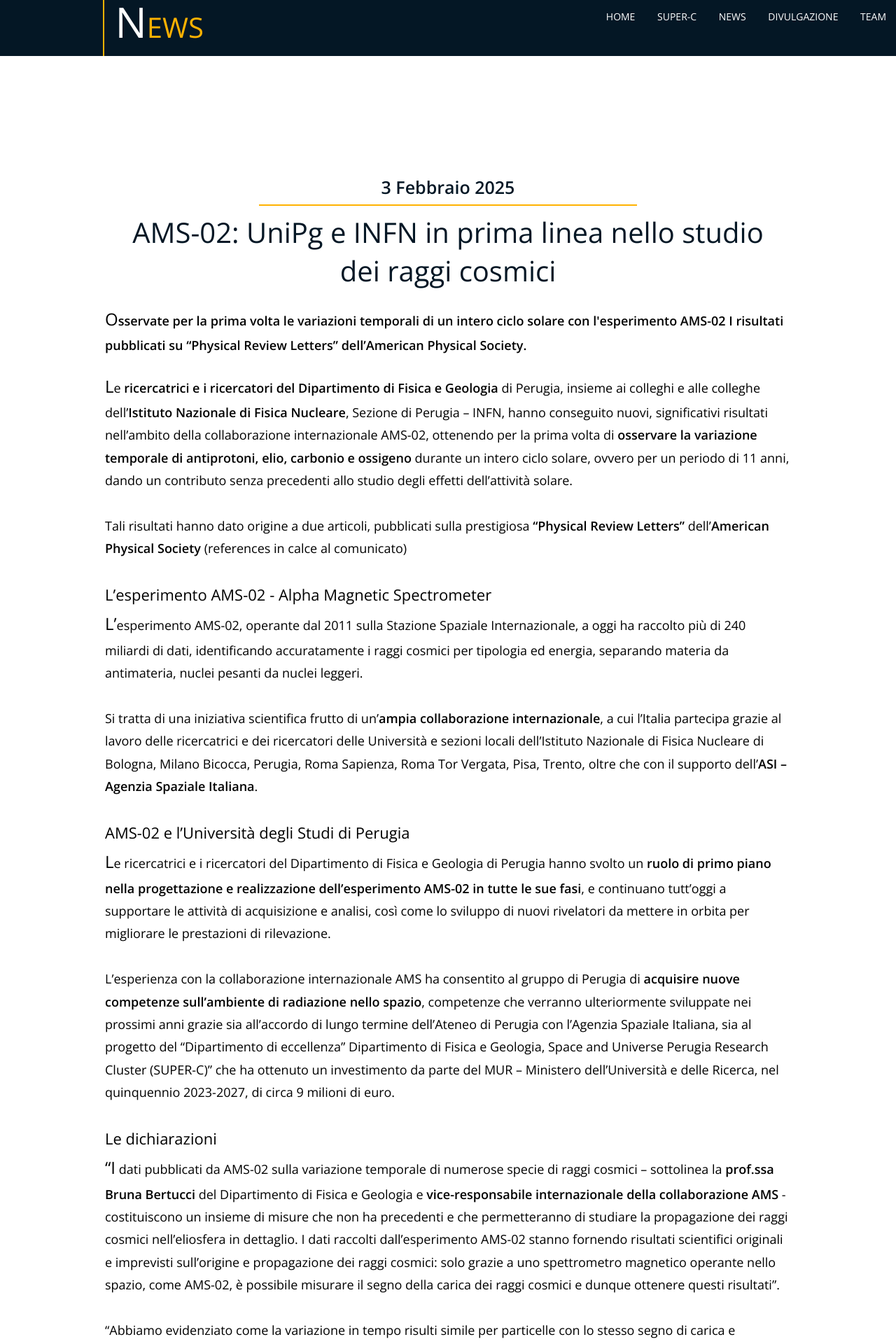
After one commit to FisGeoUnipg/superc, a PHP site: page /news_ams3feb2025.html in a window 1280 px wide. The commit adds this page. Shown: the top 1920 px of the page at 70% size. Run offline with PHP 8.4, Linux system fonts and the light colour scheme; some libraries are stand-ins or nearby versions.

Commit message:
updates news page

```diff
--- a/static-html-directory/Slider.html
+++ b/static-html-directory/Slider.html
@@ -34,7 +34,7 @@
 
 
     <div class="slides" style="left: 100%; transform: translateX(-100%);">
-    	<img src="img/slideshow/ams_paper_2025.png">
+    <a href="./news_ams3feb2025.html" target="_blank">	<img src="img/slideshow/ams_paper_2025.png"></a>
                 <div class="text" style="color:#FFE4C4">
                   AMS-02: UniPg e INFN in prima linea nello studio dei raggi cosmici</div>
                 <div class="date">
--- /dev/null
+++ b/static-html-directory/news_ams3feb2025.html
@@ -0,0 +1,168 @@
+<!doctype html>
+<html lang="en">
+  <head>
+    <meta charset="UTF-8">
+    <title>News_ET</title>
+    <link rel="icon" type="image/x-icon" href="img/favicon.png">
+    <link rel="apple-touch-icon" type="image/png" sizes="180x180" href="img/favicon.png">
+    <link href="https://fonts.googleapis.com/css?family=Open+Sans:400,600,300" rel="stylesheet" type="text/css">
+    <link rel="stylesheet" href="style_eventi.css"/>
+    <meta name="viewport" content="width=device-width, initial-scale=1" />
+<meta property="og:url"           content="https://superc.fisgeo.unipg.it/news_et.html" />
+<meta property="og:type"          content="website" />
+<meta property="og:title"         content="Einstein Telescope, presentato dal Governo il progetto dell’infrastruttura di ricerca internazionale" />
+<meta property="og:description"   content="(...)Il progetto è stato presentato oggi a Roma dalla Presidente del Consiglio Dei Ministri, On. Giorgia Meloni, e dai ministri Anna Maria Bernini (Università e Ricerca), Marina Elvira Calderone (Lavoro e delle politiche sociali), Antonio Tajani (Esteri) e dal sottosegretario alla presidenza del Consiglio Alfredo Mantovano.
+(...)" />
+<meta property="og:image"         content="img/news/et_telescope.jpg" />
+  </head>
+
+<body>
+
+    <header style="overflow:hidden;">
+
+      <ul id="nav">
+	<li><a href="./index.html#panel_home">Home</a></li>
+	<li><a href="./index.html#panel_superc">Super-C</a></li>
+	<li><a href="./news.html">news</a></li>
+	<div class="dropdown">
+	<li><a>Divulgazione
+	  <div class="dropdown-content">
+	    <p> <a href="./eventi.html" style="color:white;">Eventi</a> </p>
+	    <p> <a href="./materiale.html" style="color:white;">Materiale</a> </p>
+	  </div>
+	  </a></li>
+	</div>
+	<li><a href="./team.html">Team</a></li>
+      </ul>
+
+        <div id="mySidebar" class="sidebar">
+        <a href="javascript:void(0)" class="closebtn" onclick="closeNav()">×</a>
+	<a href="./index.html#panel_home">Home</a>
+	<a href="./index.html#panel_superc">Super-C</a>
+	<a href="./news.html">news</a>
+	<button class="dropdown-btn"> <a>Divulgazione <span style="float:right;right: 10%;">+</span></a>
+	</button>
+	<div style="line-height:1.4;" class="dropdown-container">
+	  <a style="color:#041725;" href="./eventi.html">Eventi</a>
+	  <a style="color:#041725;" href="./materiale.html">Materiale</a>
+	</div>
+        <a href="./team.html">Team</a>
+      </div>
+      <div id="main">
+	<button class="openbtn" onclick="openNav()">☰ </button>
+      </div>
+      <div class="vl">
+	<p style="color:white; font-size: 60px;font-weight: 300; position:absolute; margin-top: -10px;"> &nbspN<span style="color:rgb(255,178,0); font-size:40px;">EWS</span></p>
+
+      </div>
+
+
+    </header>
+
+    <section id="news" style="background:white">
+      <div class="container" >
+          <div class="content">
+	    <span style="color:#041725; font-weight: 600;display:block; text-align:center;font-size:25px;text-align:center; padding:0px; padding-top:150px;">&nbsp; 3 Febbraio 2025 &nbsp;</span>
+	  <hr style= "border: 1px solid rgb(255,178,0); width:50%;">
+	    <p>AMS-02: UniPg e INFN in prima linea nello studio dei raggi cosmici</p>
+	  </div>
+	  <h3> <b>Osservate per la prima volta le variazioni temporali di un intero ciclo solare con l'esperimento AMS-02
+I risultati pubblicati su “Physical Review Letters” dell’American Physical Society.</h3>
+	  </b><br>
+  <h3>  Le <b>ricercatrici e i ricercatori del Dipartimento di Fisica e Geologia</b> di Perugia, insieme ai colleghi e alle colleghe dell’<b>Istituto Nazionale di Fisica Nucleare</b>, Sezione di Perugia – INFN, hanno conseguito nuovi, significativi risultati nell’ambito della collaborazione internazionale AMS-02, ottenendo per la prima volta di <b>osservare la variazione temporale di antiprotoni, elio, carbonio e ossigeno</b> durante un intero ciclo solare, ovvero per un periodo di 11 anni, dando un contributo senza precedenti allo studio degli effetti dell’attività solare.
+	  <br>
+    <br>
+    Tali risultati hanno dato origine a due articoli, pubblicati sulla prestigiosa <b>“Physical Review Letters”</b> dell’<b>American Physical Society</b> (references in calce al comunicato)
+	  <br>
+	  <br>
+    <h6> L’esperimento AMS-02 - Alpha Magnetic Spectrometer</h6>
+    <h3>
+    L’esperimento AMS-02, operante dal 2011 sulla Stazione Spaziale Internazionale, a oggi ha raccolto più di 240 miliardi di dati, identificando accuratamente i raggi cosmici per tipologia ed energia, separando materia da antimateria, nuclei pesanti da nuclei leggeri.
+	  <br>
+    <br>
+    Si tratta di una iniziativa scientifica frutto di un’<b>ampia collaborazione internazionale</b>, a cui l’Italia partecipa grazie al lavoro delle ricercatrici e dei ricercatori delle Università e sezioni locali dell’Istituto Nazionale di Fisica Nucleare  di Bologna, Milano Bicocca, Perugia, Roma Sapienza, Roma Tor Vergata, Pisa, Trento, oltre che con il supporto dell’<b>ASI – Agenzia Spaziale Italiana</b>.
+	  <br>
+	  <br>
+  <h6>  AMS-02 e l’Università degli Studi di Perugia</h6>
+	  <h3>
+    Le ricercatrici e i ricercatori del Dipartimento di Fisica e Geologia di Perugia hanno svolto un <b>ruolo di primo piano nella progettazione e realizzazione dell’esperimento AMS-02 in tutte le sue fasi</b>, e continuano tutt’oggi a supportare le attività di acquisizione e analisi, così come lo sviluppo di nuovi rivelatori da mettere in orbita per migliorare le prestazioni di rilevazione.
+	  <br>
+	  <br>
+    L’esperienza con la collaborazione internazionale AMS ha consentito al gruppo di Perugia di <b>acquisire nuove competenze sull’ambiente di radiazione nello spazio</b>, competenze che verranno ulteriormente sviluppate nei prossimi anni grazie sia  all’accordo di lungo termine dell’Ateneo di Perugia con l’Agenzia Spaziale Italiana, sia al progetto del “Dipartimento di eccellenza” Dipartimento di Fisica e Geologia, Space and Universe Perugia Research Cluster (SUPER-C)” che ha ottenuto un investimento da parte del MUR – Ministero dell’Università e delle Ricerca, nel quinquennio 2023-2027, di circa 9 milioni di euro.
+	  <br>
+	  <br>
+    <h6>Le dichiarazioni</h6>
+    <h3>
+    “I dati pubblicati da AMS-02 sulla variazione temporale di numerose specie di raggi cosmici – sottolinea la <b>prof.ssa Bruna Bertucci</b> del Dipartimento di Fisica e Geologia e <b>vice-responsabile internazionale della collaborazione AMS</b>  - costituiscono un insieme di misure che non ha precedenti e che permetteranno di studiare la propagazione dei raggi cosmici nell’eliosfera in dettaglio. I dati raccolti dall’esperimento AMS-02 stanno fornendo risultati scientifici originali e imprevisti sull’origine e propagazione dei raggi cosmici: solo grazie a uno spettrometro magnetico operante nello spazio, come AMS-02, è possibile misurare il segno della carica dei raggi cosmici e dunque ottenere questi risultati”.
+	  <br>
+	  <br>
+    “Abbiamo evidenziato come la variazione in tempo risulti simile per particelle con lo stesso segno di carica e marcatamente diversa per particelle con segno opposto. Inoltre, per la prima volta, abbiamo osservato che l’intensità della variazione è differente per le specie nucleari tra elio e ossigeno ed è legata alla forma spettrale del flusso delle particelle”, commenta la <b>dott.ssa Maura Graziani</b>, ricercatrice del Dipartimento di Fisica e Geologia e responsabile locale del gruppo di ricerca UniPg/INFN dell’esperimento AMS.
+	  <br>
+	  <br>
+    “La radiazione cosmica carica rappresenta uno dei principali rischi per la strumentazione e per la salute degli astronauti nello spazio", osserva il <b>prof. Nicola Tomassetti</b> del Dipartimento e responsabile del programma di “studi di radiazione” dell’accordo UniPg-ASI. “I dati raccolti dall’esperimento AMS-02 stanno fornendo risultati scientifici fondamentali per lo sviluppo di sistemi di protezione degli astronauti dall’inevitabile e continua esposizione alla radiazione cosmica nello spazio”
+    <br>
+	  <br>
+    <h6>Le pubblicazioni</h6>
+<h3>
+    Antiprotons and Elementary Particles over a Solar Cycle: Results from the Alpha Magnetic Spectrometer: <a href="https://journals.aps.org/prl/abstract/10.1103/PhysRevLett.134.051002"> <span style="color:blue">https://journals.aps.org/prl/abstract/10.1103/PhysRevLett.134.051002 </span></a>
+	  <br>
+	  <br>
+    Solar Modulation of Cosmic Nuclei over a Solar Cycle: Results from the Alpha Magnetic Spectrometer: <a href="https://journals.aps.org/prl/abstract/10.1103/PhysRevLett.134.05100"> <span style="color:blue">https://journals.aps.org/prl/abstract/10.1103/PhysRevLett.134.05100></span></a>
+</h3>
+
+<input type="text" value="https://superc.fisgeo.unipg.it/news_et.html" id="myInput" style="visibility: hidden;">
+
+<div class="tooltip">
+<button class="button_share" onclick="myFunction()" onmouseout="outFunc()">
+  <span class="tooltiptext" id="myTooltip">Copia il link di condivisione</span>
+</button>
+</div>
+<br>
+<br>
+<br>
+<h_label>Un'immagine del progetto</h_label>
+<img src="img/news/ams023feb2025.png" style="width:80%;margin-left: auto; margin-right: auto; display: block;">
+      </div>
+
+    <!-- FOOTER -->
+
+    	<hr style="  border: 10px solid #041725; width:100%; margin-bottom:-10px;">
+    	<div class="row" style="align:center;  width:100%; bakcground-color:white;">
+    	  <div class="col_footer_20">
+    	    <img src="img/logo_unipg_SC.png" alt="logo_super-c" style="height:90px;margin-top:20px;margin-left:20px; float:left;"></div>
+    	  <div class="col_footer_60">
+    	    <p style="font-size:16px; font-weight:700; color:rgb(194,34,52)color:#333;"> Dipartimento di Fisica e Geologia
+    	      <br>
+    	      <span style="font-size:13px; font-weight:400; color:#333;"> Università degli Studi di Perugia  <br>
+    		Edificio ex Dip. Fisica: via Pascoli, snc - Edif. ex Dip. Scienze della Terra: piazza Università </span>
+    	      <span style="font-size:13px; font-weight:400; color:#333;">
+    		<br> <a href="mailto:webmaster@fisica.unipg.it"> webmaster@fisica.unipg.it</a>
+    		| <a href="mailto:dipartimento.fisgeo@cert.unipg.it">dipartimento.fisgeo@cert.unipg.it</a></span>
+    	    </p>
+    	  </div>
+    	  <div class="col_footer_20">
+    	    <img src="img/logo_unipg.svg" alt="logo_super-c" style="height:90px;margin-top:20px;margin-right:20px;float:right;">
+    	  </div>
+
+    	  <div class="col_footer_50">
+    	    <img src="img/logo_unipg_SC.png" alt="logo_super-c" style="margin-left:50px;height:90px; float:left;">
+    	    <img src="img/logo_unipg.svg" alt="logo_super-c" style="height:90px;margin-right:50px;float:right;">
+    	  </div>
+    	  <div class="col_footer_100">
+    	    <p style="font-size:13px;text-align:right; color:white; padding-right:20px;"> © 2023 - Created and maintained by <a href="mailto:maura.graziani@unipg.it" style="color:rgb(255,178,0)">Maura Graziani</a></p>
+    	  </div>
+    	</div>
+    </section>
+    <!-- FOOTER END-->
+
+    <script src="js/jquery.min.js"></script>
+<script src="js/copy_link.js"></script>
+<script src="js/skrollr.min.js"></script>
+<script src="js/skrollr.menu.min.js"></script>
+    <script src="js/menu_collaps.js"></script>
+<script src="js/menu_collaps_page.js"></script>
+    <script src="js/dropdpwn.js"></script>
+    <script src="js/fbshare.js"></script>
+
+</body>
+</html>
--- a/static-html-directory/style_eventi.css
+++ b/static-html-directory/style_eventi.css
@@ -414,6 +414,7 @@ hnews_sp{ display: inline-block; text-align: left;font-size:16px; font-weight: 3
   overflow: hidden;
   text-overflow: ellipsis;
   padding-right:0px; padding-left:0px; padding-bottom: 0px; margin-top: -20px;margin-left: -100px; margin-right: 100px;margin-bottom: 100px;}
+  h6{text-align: left;font-size:22px; font-weight: 400; line-height: 1.8; padding-right:50px; padding-left:50px; margin-top: -20px;margin-bottom: 20px;}
 
 h3{text-align: left;font-size:18px; font-weight: 300; line-height: 1.8; padding-right:50px; padding-left:50px; margin-top: -20px;}
 h3::first-letter {
@@ -1067,6 +1068,10 @@ h5{text-align: center;font-size:18px; font-weight: 300; line-height: 1.8; paddin
 	font-size: 30px;
 	padding:0;
     }
+    h6{
+  font-size: 22px;
+  padding:0px;
+    }
 
     h3{
 	font-size: 16px;
```
Also changed, not shown: static-html-directory/news.html (+53 -12 lines), static-html-directory/news_et.html (+37 -6 lines), static-html-directory/img/news/ams023feb2025.png (added), 2 other files.
